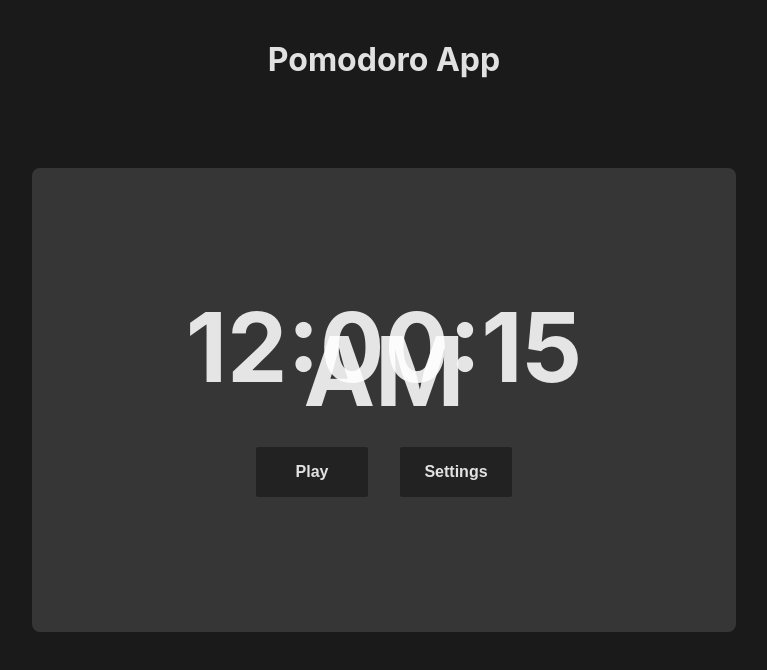
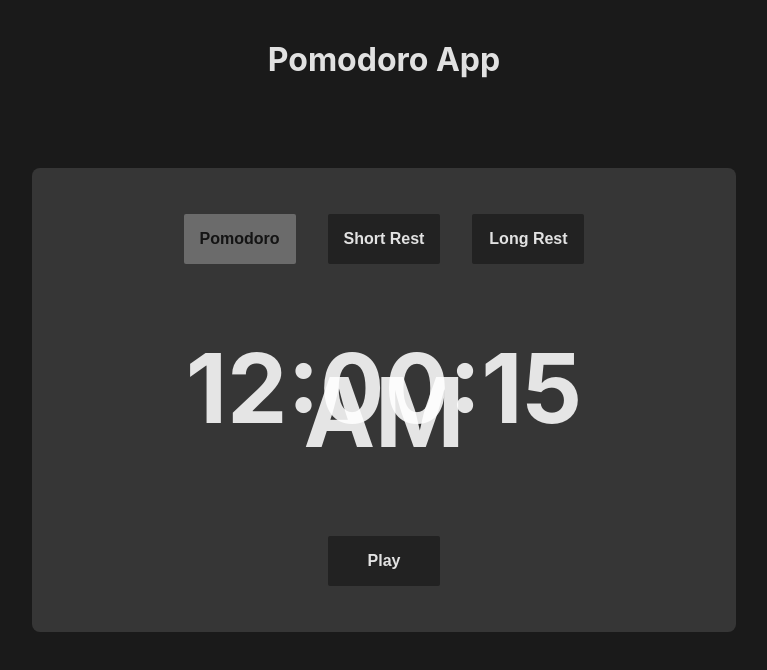
Before and after one commit to EnrickyHip/pomodoro-tauri, a React (Vite) app: page / in a window 1280 px wide. Shown: the top 670 px of the page, without its empty margins (256-1023 px from the left). Built offline with nearby package versions, Linux system fonts and the light colour scheme.

Commit message:
add short rest and long rest modes

```diff
--- a/src/Components/Button/index.tsx
+++ b/src/Components/Button/index.tsx
@@ -2,13 +2,13 @@ import './style.css';
 
 interface Props {
   children: JSX.Element | JSX.Element[] | string;
-  handleClick?: () => void;
+  onClick?: () => void;
   classes?: string;
 }
 
-export function Button({ children, handleClick, classes }: Props) {
+export function Button({ children, onClick, classes }: Props) {
   return (
-    <button className={classes} onClick={handleClick}>
+    <button className={classes} onClick={onClick}>
       {children}
     </button>
   );
--- a/src/Components/Button/style.css
+++ b/src/Components/Button/style.css
@@ -12,7 +12,7 @@ button {
   padding: 1rem;
 }
 
-button:hover {
+button:hover, button.active {
   background-color: rgb(107, 107, 107);
   color: rgb(20, 20, 20);
 }
--- a/src/Components/Pomodoro/index.tsx
+++ b/src/Components/Pomodoro/index.tsx
@@ -1,5 +1,3 @@
-import { useState } from 'react';
-import { Link } from 'react-router-dom';
 import { useInterval } from '../../Hooks/useInterval';
 import { usePomodoro } from '../../store/Pomodoro';
 import { Button } from '../Button';
@@ -8,25 +6,34 @@ import { Timer } from '../Timer';
 
 export function Pomodoro() {
   const { state, actions } = usePomodoro();
-  const { currentTime, settings, interval, isPlaying } = state;
-  const { reset, decrement, pause, play } = actions;
+  const { currentTime, settings, isPlaying, mode } = state;
+  const { reset, decrement, toggle, setMode } = actions;
+
+  const interval = isPlaying ? 1000 : null;
 
   useInterval(() => {
     if (currentTime === 0) reset(settings.defaultMainTime);
     else decrement();
   }, interval);
 
-  const togglePlay = () => (isPlaying ? pause() : play());
-
   return (
     <Content>
+      <div id="buttons">
+        <Button classes={mode === 'MODE_POMODORO' ? 'active' : ''} onClick={() => setMode('MODE_POMODORO')}>
+          Pomodoro
+        </Button>
+        <Button classes={mode === 'MODE_SHORT_REST' ? 'active' : ''} onClick={() => setMode('MODE_SHORT_REST')}>
+          Short Rest
+        </Button>
+        <Button classes={mode === 'MODE_LONG_REST' ? 'active' : ''} onClick={() => setMode('MODE_LONG_REST')}>
+          Long Rest
+        </Button>
+      </div>
+      {/* <Link to="/settings">
+        <Button>Settings</Button>
+      </Link> */}
       <Timer time={currentTime} />
-      <div id="buttons">
-        <Button handleClick={togglePlay}>{isPlaying ? 'Pause' : 'Play'}</Button>
-        <Link to="/settings">
-          <Button>Settings</Button>
-        </Link>
-      </div>
+      <Button onClick={toggle}>{isPlaying ? 'Pause' : 'Play'}</Button>
     </Content>
   );
 }
--- a/src/Components/Timer/style.css
+++ b/src/Components/Timer/style.css
@@ -1,5 +1,6 @@
 #timer {
   font-size: 6rem;
+  margin: 6rem;
 }
 
 #title {
--- a/src/store/Pomodoro/actionTypes.ts
+++ b/src/store/Pomodoro/actionTypes.ts
@@ -1,6 +1,8 @@
 const prefix = 'Pomodoro';
 
-export const PLAY = prefix + '/PLAY';
-export const PAUSE = prefix + '/PAUSE';
+export const TOGGLE = prefix + '/TOGGLE';
+export const MODE_POMODORO = prefix + '/MODE_POMODORO';
+export const MODE_SHORT_REST = prefix + '/MODE_SHORT_REST';
+export const MODE_LONG_REST = prefix + '/MODE_LONG_REST';
 export const DECREMENT = prefix + '/DECREMENT';
 export const RESET = prefix + '/RESET';
--- a/src/store/Pomodoro/buildActions.ts
+++ b/src/store/Pomodoro/buildActions.ts
@@ -1,11 +1,12 @@
 import { Dispatch } from 'redux';
 import * as actionTypes from './actionTypes';
+import { Mode } from './initialState';
 
 export const buildActions = (dispatch: Dispatch) => {
   return {
-    play: () => dispatch({ type: actionTypes.PLAY }),
-    pause: () => dispatch({ type: actionTypes.PAUSE }),
+    toggle: () => dispatch({ type: actionTypes.TOGGLE }),
     decrement: () => dispatch({ type: actionTypes.DECREMENT }),
     reset: (payload: number) => dispatch({ type: actionTypes.RESET, payload }),
+    setMode: (payload: Mode) => dispatch({ type: actionTypes[payload], payload }),
   };
 };
--- a/src/store/Pomodoro/initialState.ts
+++ b/src/store/Pomodoro/initialState.ts
@@ -1,21 +1,31 @@
+export type Mode = 'MODE_POMODORO' | 'MODE_SHORT_REST' | 'MODE_LONG_REST';
+
+interface Settings {
+  defaultMainTime: number;
+  shortRestTime: number;
+  longRestTime: number;
+  cycles: number;
+}
+
 export interface PomodoroState {
-  settings: {
-    defaultMainTime: number;
-    cycles: number;
-  };
+  settings: Settings;
   currentTime: number;
   isPlaying: boolean;
-  interval: number | null;
+  mode: Mode;
 }
 
 const defaultMainTime = 15;
+const shortRestTime = 5;
+const longRestTime = 10;
 
 export const initialState: PomodoroState = {
+  currentTime: defaultMainTime,
+  isPlaying: false,
+  mode: 'MODE_POMODORO',
   settings: {
     defaultMainTime,
+    shortRestTime,
+    longRestTime,
     cycles: 4,
   },
-  currentTime: defaultMainTime,
-  isPlaying: false,
-  interval: null,
 };
--- a/src/store/Pomodoro/reducer.ts
+++ b/src/store/Pomodoro/reducer.ts
@@ -1,15 +1,11 @@
-import { PayloadAction } from '@reduxjs/toolkit';
-import { Action } from 'redux';
+import { AnyAction } from '@reduxjs/toolkit';
 import * as actionTypes from './actionTypes';
 import { initialState, PomodoroState } from './initialState';
 
-export const reducer = (state: PomodoroState = { ...initialState }, action: PayloadAction<number>): PomodoroState => {
+export const reducer = (state: PomodoroState = { ...initialState }, action: AnyAction): PomodoroState => {
   switch (action.type) {
-    case actionTypes.PLAY:
-      return { ...state, isPlaying: true, interval: 1000 };
-
-    case actionTypes.PAUSE:
-      return { ...state, isPlaying: false, interval: null };
+    case actionTypes.TOGGLE:
+      return { ...state, isPlaying: !state.isPlaying };
 
     case actionTypes.DECREMENT:
       return { ...state, currentTime: state.currentTime - 1 };
@@ -17,6 +13,15 @@ export const reducer = (state: PomodoroState = { ...initialState }, action: Payl
     case actionTypes.RESET:
       return { ...state, currentTime: action.payload };
 
+    case actionTypes.MODE_POMODORO:
+      return { ...state, currentTime: state.settings.defaultMainTime, isPlaying: false, mode: 'MODE_POMODORO' };
+
+    case actionTypes.MODE_SHORT_REST:
+      return { ...state, currentTime: state.settings.shortRestTime, isPlaying: false, mode: 'MODE_SHORT_REST' };
+
+    case actionTypes.MODE_LONG_REST:
+      return { ...state, currentTime: state.settings.longRestTime, isPlaying: false, mode: 'MODE_LONG_REST' };
+
     default:
       return { ...state };
   }
```
